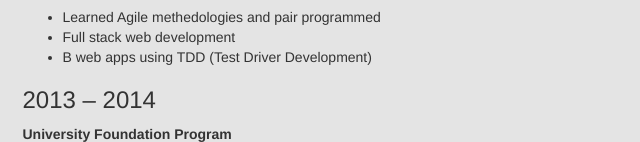
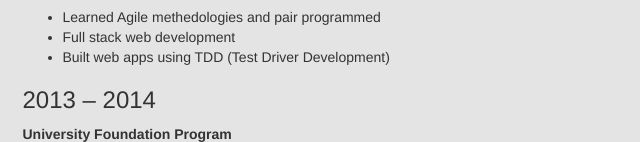
Before and after one commit to firasAltayeb/firasAltayeb.github.io, a plain HTML site: page cv.html in a window 1280 px wide. Shown: the part 658-800 px from the top of the page, 340-980 px from the left. Drawn offline with nearby package versions, Linux system fonts and the light colour scheme.

Commit message:
fixed typo

```diff
--- a/cv.html
+++ b/cv.html
@@ -70,7 +70,7 @@
                                                 <ul>
                                                     <li>Learned Agile methedologies and pair programmed</li>
                                                     <li>Full stack web development</li>
-                                                    <li>B web apps using TDD (Test Driver Development)</li>
+                                                    <li>Built web apps using TDD (Test Driver Development)</li>
                                                 </ul>
                                                 <h3>2013 &#8211; 2014</h3>
                                                 <p><strong> University Foundation Program </strong></p>
```
